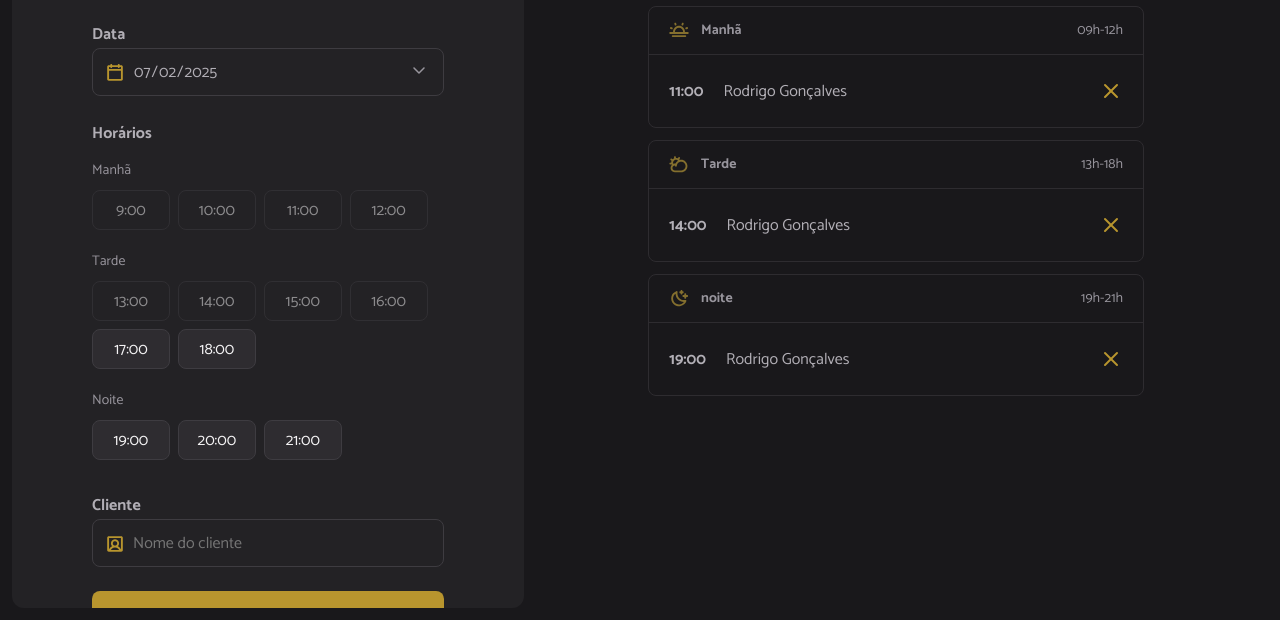
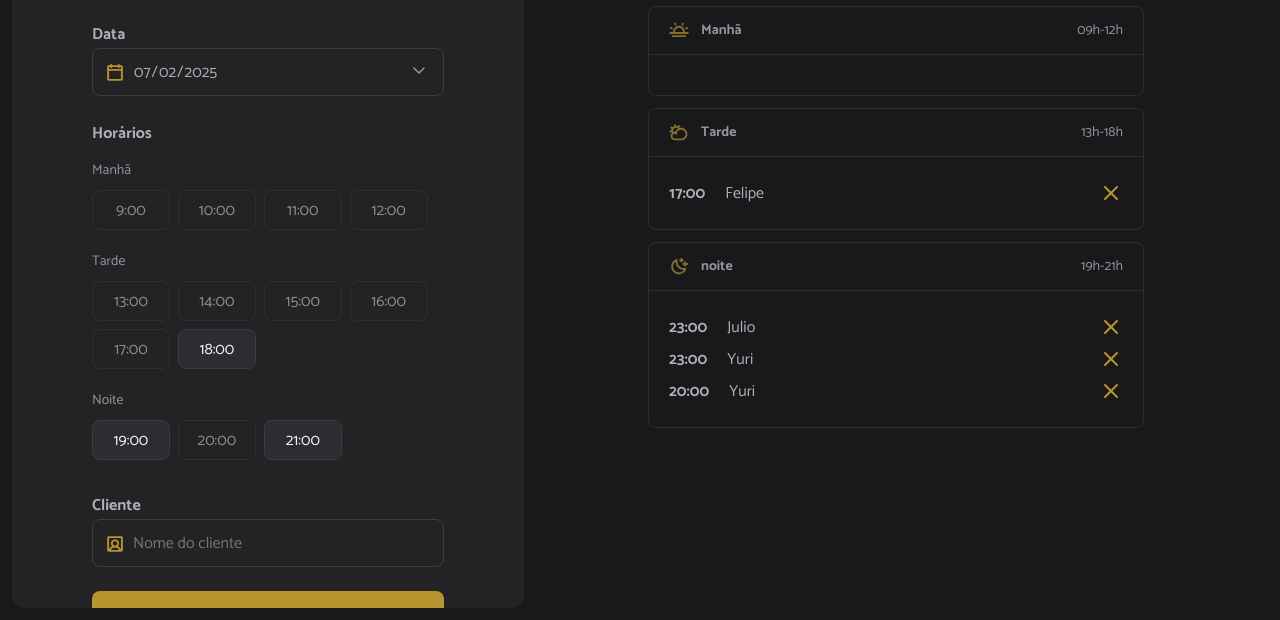
Before and after one commit to Yuric-Viana/project-hairday, a website built with webpack: page index.html in a window 1280 px wide. Shown: the part 180-800 px from the top of the page. Built offline with nearby package versions, Linux system fonts and the light colour scheme; data requests are answered from the project's data file.

Commit message:
feat: renderizar todos os agendamentos pelo dia selecionado e bloquear horários já agendados

```diff
--- a/index.html
+++ b/index.html
@@ -64,18 +64,7 @@
             <strong>Manhã</strong>
             <span>09h-12h</span>
           </header>
-          <ul id="period-morning" class="period">
-            <!-- Exemplo  -->
-            <li>
-              <strong>11:00</strong>
-              <span>Rodrigo Gonçalves</span>
-              <img
-                src="./src/assets/cancel.svg"
-                alt="Cancelar"
-                class="cancel-icon"
-              />
-            </li>
-          </ul>
+          <ul id="period-morning" class="period"></ul>
         </section>
 
         <section class="schedule-period">
@@ -84,18 +73,7 @@
             <strong>Tarde</strong>
             <span>13h-18h</span>
           </header>
-          <ul id="period-afternoon" class="period">
-            <!-- Exemplo -->
-            <li>
-              <strong>14:00</strong>
-              <span>Rodrigo Gonçalves</span>
-              <img
-                src="./src/assets/cancel.svg"
-                alt="Cancelar"
-                class="cancel-icon"
-              />
-            </li>
-          </ul>
+          <ul id="period-afternoon" class="period"></ul>
         </section>
 
         <section class="schedule-period">
@@ -105,7 +83,7 @@
             <span>19h-21h</span>
           </header>
           <ul id="period-night" class="period">
-            <!-- Exemplo -->
+            <!-- Exemplo
             <li>
               <strong>19:00</strong>
               <span>Rodrigo Gonçalves</span>
@@ -114,7 +92,7 @@
                 alt="Cancelar"
                 class="cancel-icon"
               />
-            </li>
+            </li> -->
           </ul>
         </section>
       </aside>
--- a/package.json
+++ b/package.json
@@ -12,6 +12,7 @@
   },
   "dependencies": {
     "dayjs": "^1.11.10",
+    "dayjs-plugin-utc": "^0.1.2",
     "json-server": "^1.0.0-alpha.21"
   },
   "devDependencies": {
--- a/server.json
+++ b/server.json
@@ -1,14 +1,39 @@
 {
   "schedules": [
     {
-      "id": 1751311468521,
+      "id": 1751472863627,
       "name": "Yuri",
-      "when": "2025-06-30T23:00:00.000Z"
+      "when": "2025-07-04T21:00:00.000Z"
     },
     {
-      "id": 1751312791341,
-      "name": "Adriano",
-      "when": "2025-07-05T13:00:00.000Z"
+      "id": 1751473076674,
+      "name": "Felipe",
+      "when": "2025-07-02T17:00:00.000Z"
+    },
+    {
+      "id": 1751473332181,
+      "name": "Julio",
+      "when": "2025-07-02T23:00:00.000Z"
+    },
+    {
+      "id": 1751475122782,
+      "name": "Yuri",
+      "when": "2025-07-30T21:00:00.000Z"
+    },
+    {
+      "id": 1751475159767,
+      "name": "Yuri",
+      "when": "2025-07-03T00:00:00.000Z"
+    },
+    {
+      "id": 1751475188405,
+      "name": "Yuri",
+      "when": "2025-07-02T23:00:00.000Z"
+    },
+    {
+      "id": 1751475198507,
+      "name": "Yuri",
+      "when": "2025-07-02T20:00:00.000Z"
     }
   ]
 }
--- a/src/main.js
+++ b/src/main.js
@@ -11,5 +11,4 @@ import './styles/schedule.css'
 // Importação dos arquivos Java Scripts
 import './modules/form/submit.js'
 import './modules/form/date-change.js'
-
 import './modules/page-load.js'
--- a/src/modules/form/hour-click.js
+++ b/src/modules/form/hour-click.js
@@ -1,12 +1,16 @@
 export function hourClick() {
     const hours = document.querySelectorAll('.hour-available')
 
+    // Percorre todos os horários disponíveis
     hours.forEach((available) => {
+        // Adiciona um evento de clique a cada horário
         available.addEventListener('click', (selected) => {
+            // Remove a classe 'hour-selected' de todos os horários
             hours.forEach((hour) => {
                 hour.classList.remove('hour-selected')
             })
 
+            // Adiciona a classe 'hour-selected' ao horário clicado
             selected.target.classList.add('hour-selected')
         })
     })
--- a/src/modules/form/hours-load.js
+++ b/src/modules/form/hours-load.js
@@ -4,7 +4,11 @@ import { hourClick } from './hour-click.js'
 
 const listHours = document.getElementById('hours')
 
-export function hoursLoad({ date }) {
+export function hoursLoad({ date, dailySchedules }) {
+    listHours.innerHTML = ''
+
+    const unavailableHours = dailySchedules.map((hour) => dayjs(hour.when).format('HH:mm'))
+
     const opening = openingHours.map((hour) => {
         listHours.innerHTML = ''
 
@@ -12,26 +16,28 @@ export function hoursLoad({ date }) {
         const [scheduleHour] = hour.split(':')
 
         // Adiciona a hora na data e verifica se está no futuro
-        const isHourPast = dayjs(date).add(scheduleHour, 'hour').isAfter(dayjs())
+        const isHourPresent = dayjs(date).add(scheduleHour, 'hour').isBefore(dayjs())
+
+        const available = !unavailableHours.includes(hour) && !isHourPresent
 
         // Define se o horário está disponível
         return {
             hour,
-            available: isHourPast
+            available
         }
     })
 
     // Renderiza os horários
-    opening.forEach(({hour, available}) => {
+    opening.forEach(({ hour, available }) => {
         const li = document.createElement('li')
 
         li.classList.add('hour')
         li.classList.add(available ? 'hour-available' : 'hour-unavailable')
         li.textContent = hour
 
-        if(hour === '9:00') {
+        if (hour === '9:00') {
             hourHeaderAdd('Manhã')
-        } else if(hour === '13:00') {
+        } else if (hour === '13:00') {
             hourHeaderAdd('Tarde')
         } else if (hour === '19:00') {
             hourHeaderAdd('Noite')
--- a/src/modules/form/submit.js
+++ b/src/modules/form/submit.js
@@ -15,11 +15,14 @@ selectedDate.min = inputToday
 form.onsubmit = async (event) => {
     event.preventDefault()
 
+    selectedDate.value = inputToday
+    clientName.value = ''
+
     try {
         // Recupera o nome do cliente
         const name = clientName.value.trim()
 
-        if(!name) {
+        if (!name) {
             return alert('Insira o nome do cliente!')
         }
 
@@ -27,7 +30,7 @@ form.onsubmit = async (event) => {
         const hourSelected = document.querySelector('.hour-selected')
 
         // Recupera o horário selecionado
-        if(!hourSelected) {
+        if (!hourSelected) {
             return alert('Você deve selecionar um horário!')
         }
 
--- a/src/modules/schedules/load.js
+++ b/src/modules/schedules/load.js
@@ -1,4 +1,5 @@
 import { scheduleFetchByDay } from '../../services/schedule-fetch-by-day.js'
+import { showSchedules } from './show-schedules.js'
 import { hoursLoad } from '../form/hours-load.js'
 
 // Seleciona o input de data
@@ -9,8 +10,11 @@ export async function schedulesDay() {
     const date = selectedDate.value
 
     // Busca na API os agendamentos
-    const dailyShedules = await scheduleFetchByDay({ date })
+    const dailySchedules = await scheduleFetchByDay({ date })
+
+    // Renderiza os agendamentos na tela
+    showSchedules({ dailySchedules })
 
     // Renderiza as horas disponíveis
-    hoursLoad({date})
+    hoursLoad({ date, dailySchedules })
 }
--- /dev/null
+++ b/src/modules/schedules/show-schedules.js
@@ -0,0 +1,50 @@
+import dayjs from "dayjs";
+
+const periodMorning = document.getElementById('period-morning')
+const periodAfternoon = document.getElementById('period-afternoon')
+const periodNight = document.getElementById('period-night')
+
+export function showSchedules({ dailySchedules }) {
+    try {
+        periodMorning.innerHTML = ''
+        periodAfternoon.innerHTML = ''
+        periodNight.innerHTML = ''
+
+        dailySchedules.forEach((schedule) => {
+            const item = document.createElement('li')
+            const time = document.createElement('strong')
+            const name = document.createElement('span')
+
+            // Adiciona o id gerado na API no agendamento
+            item.setAttribute('data-id', schedule.id)
+
+            time.textContent = dayjs(schedule.when).format('HH:mm')
+            name.textContent = schedule.name
+
+            // Cria o ícone de cancelar o agendamento
+            const cancelIcon = document.createElement('img')
+            cancelIcon.classList.add('cancel-icon')
+            cancelIcon.setAttribute('src', './src/assets/cancel.svg')
+            cancelIcon.setAttribute('alt', 'Cancelar')
+
+            item.append(time, name, cancelIcon)
+
+            // Obtém somente a hora
+            const hour = dayjs(schedule.when).hour()
+
+            // Renderiza o agendamento na seção (manhâ, tarde, noite)
+            if(hour <= 12) {
+                periodMorning.appendChild(item)
+            } else if(hour > 12 && hour <= 18) {
+                periodAfternoon.appendChild(item)
+            } else {
+                periodNight.appendChild(item)
+            }
+
+        });
+
+    } catch (error) {
+        console.log(error);
+        alert('Não foi possível exibir os agendamentos.')
+    }
+}
```
Also changed, not shown: dist/index.html, dist/main.js, src/services/schedule-fetch-by-day.js (line endings or trailing spaces), 1 other file.
